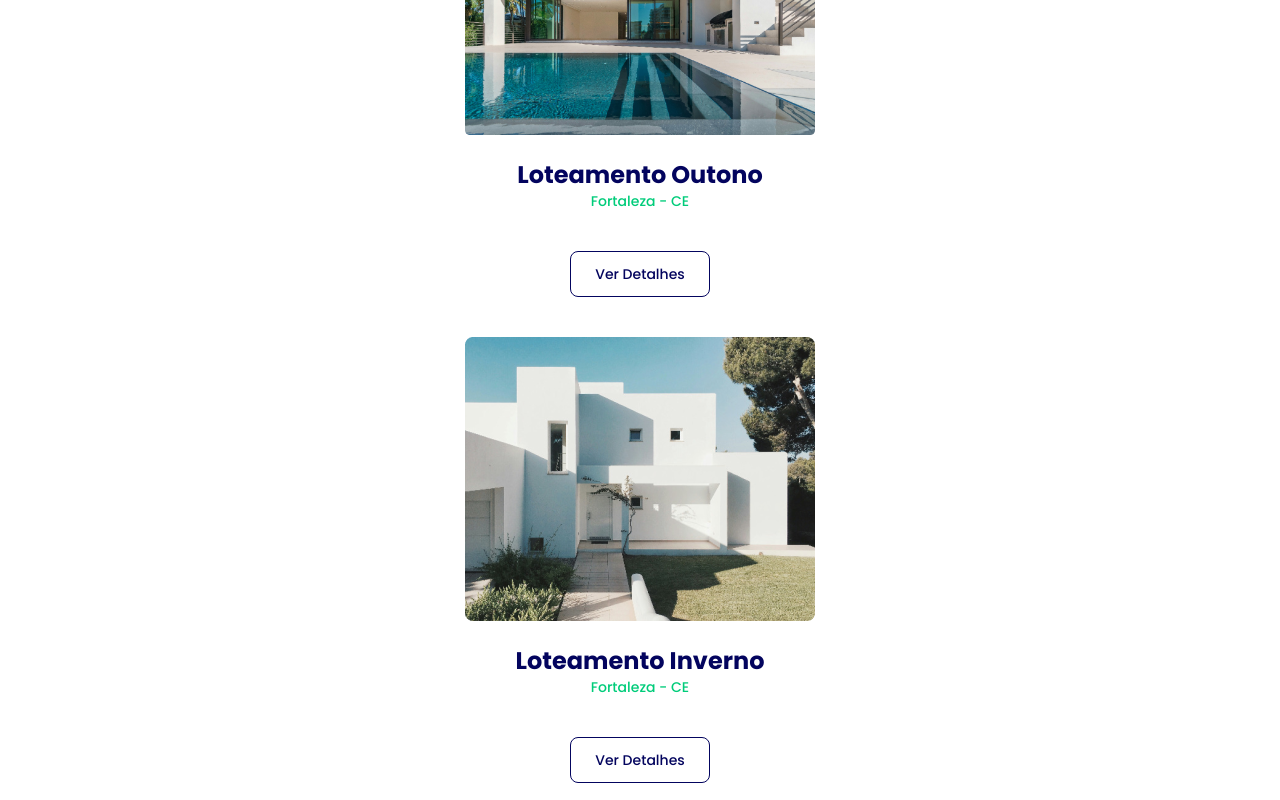
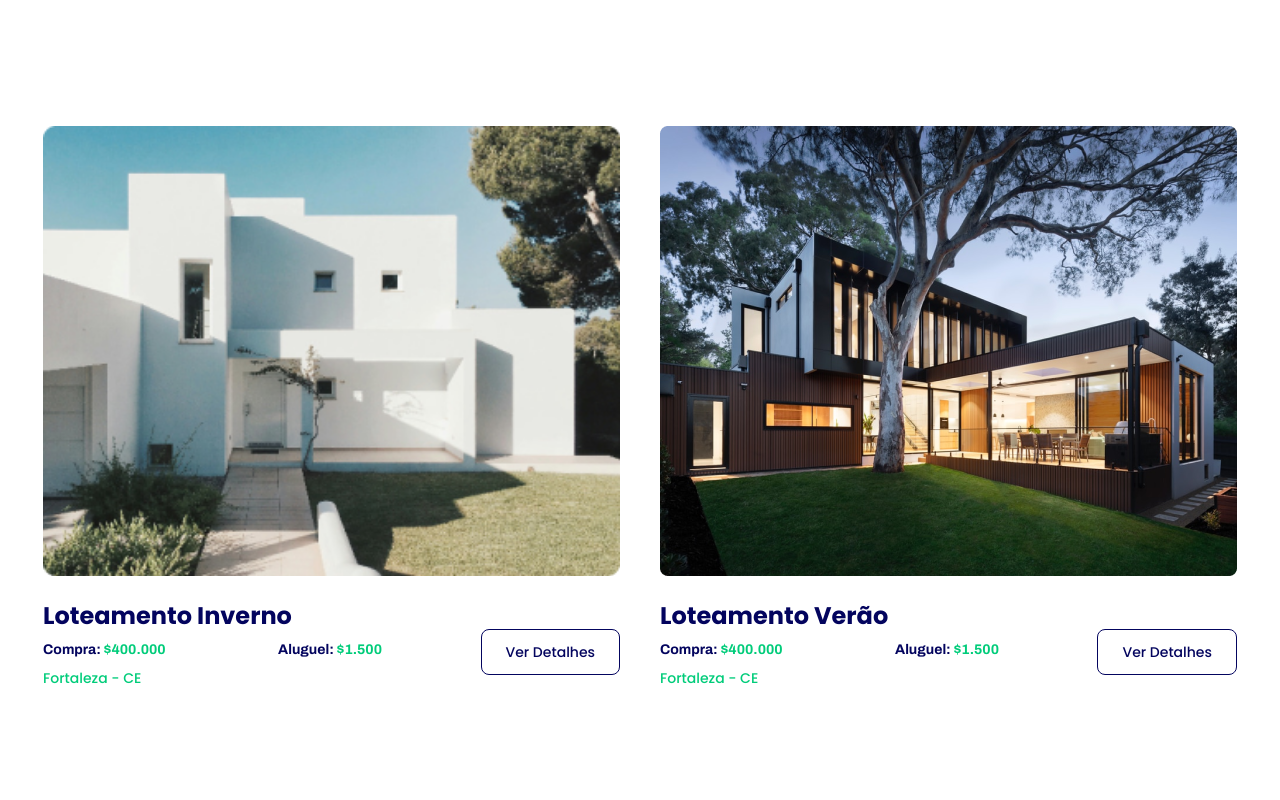
Before and after one commit to LuizLimaDev/vigor-imob, a Next.js app: page /properties in a window 1280 px wide. Shown: the part 980-1780 px from the top of the page. Built offline with nearby package versions, Linux system fonts and the light colour scheme.

Commit message:
feat: properties page desktop

```diff
--- a/app/properties/MenuSliderProperties/MenuSliderProperties.tsx
+++ b/app/properties/MenuSliderProperties/MenuSliderProperties.tsx
@@ -9,22 +9,28 @@ import {
 } from "@/app/_components/ui/select";
 
 const filterButtons = ["Todos", "Novos", "Usados", "Loteamento"];
-const cities = ["São Paulo", "Fortaleza", "Rio de janeiro", "Bahia", "João Pessoa"];
+const cities = [
+  "São Paulo",
+  "Fortaleza",
+  "Rio de janeiro",
+  "Bahia",
+  "João Pessoa",
+];
 
 const MenuSliderProperties = () => {
   return (
-    <div className="my-8 ml-5 flex gap-4 overflow-scroll [&::-webkit-scrollbar]:hidden">
+    <div className="my-8 ml-5 flex gap-4 overflow-scroll desktop:my-16 desktop:items-center desktop:justify-center [&::-webkit-scrollbar]:hidden">
       {filterButtons.map((item, index) => (
         <p
           key={index}
-          className="rounded-[.5rem] border-[.0625rem] border-VIprimary-color p-3 font-archivo text-sm font-bold text-VIprimary-color"
+          className="flex h-[2.5rem] flex-col items-center justify-center rounded-[.5rem] border-[.0625rem] border-VIprimary-color p-3 font-archivo text-sm font-bold text-VIprimary-color desktop:hover:text-VIsecondary-color"
         >
           {item}
         </p>
       ))}
 
       <Select>
-        <SelectTrigger className="w-[180px]">
+        <SelectTrigger className="w-[11.25rem] border border-VIprimary-color desktop:flex desktop:justify-center desktop:gap-6">
           <SelectValue placeholder="Cidade" />
         </SelectTrigger>
         <SelectContent>
--- a/app/properties/PropertieCard/PropertieCard.tsx
+++ b/app/properties/PropertieCard/PropertieCard.tsx
@@ -12,14 +12,35 @@ export type TProps = {
 
 const PropertieCard = ({ src, alt, title, city, state, href }: TProps) => {
   return (
-    <div className="mb-10 flex flex-col items-center justify-center">
-      <Image src={src} alt={alt} width={350} height={273} />
-      <h3 className="mt-6 font-poppins text-2xl font-bold text-VIprimary-color">
+    <div className="mb-10 flex flex-col items-center justify-center desktop:w-[36.06rem]">
+      <Image
+        src={src}
+        alt={alt}
+        width={0}
+        height={0}
+        sizes="100vw"
+        className="h-[17.0625rem] w-[21.875rem] desktop:h-[28.125rem] desktop:w-[36.0625rem]"
+      />
+
+      <div className="mb-10 flex flex-col items-center justify-center desktop:w-[36.0625rem] desktop:flex-row desktop:justify-between">
+        <div className="flex flex-col items-center justify-center desktop:gap-2">
+          <h3 className="mt-6 font-poppins text-2xl font-bold text-VIprimary-color desktop:self-start">
             {title}
           </h3>
-      <p className="font-poppins text-sm text-VIsecondary-color">
+
+          <div className="zero:hidden desktop:flex desktop:w-[21.1875rem] desktop:justify-between">
+            <p className="font-archivo text-sm font-bold text-VIprimary-color">
+              Compra: <span className="text-VIsecondary-color">$400.000</span>
+            </p>
+            <p className="font-archivo text-sm font-bold text-VIprimary-color">
+              Aluguel: <span className="text-VIsecondary-color">$1.500</span>
+            </p>
+          </div>
+
+          <p className="font-poppins text-sm text-VIsecondary-color desktop:self-start">
             {city} - {state}
           </p>
+        </div>
 
         <Link
           href={`/properties/${href}`}
@@ -28,6 +49,7 @@ const PropertieCard = ({ src, alt, title, city, state, href }: TProps) => {
           Ver Detalhes
         </Link>
       </div>
+    </div>
   );
 };
 
--- a/app/properties/page.tsx
+++ b/app/properties/page.tsx
@@ -13,7 +13,7 @@ const Properties = () => {
       <Hero src="/Pages/properties/hero.png" alt="imóveis" title="Imóveis" />
       <MenuSliderProperties />
 
-      <div className="flex flex-col items-center justify-center">
+      <div className="flex flex-col items-center justify-center desktop:w-screen desktop:flex-row desktop:flex-wrap desktop:gap-x-10 desktop:gap-y-12">
         {properties.map((propertie) => (
           <PropertieCard
             key={propertie.id}
--- a/db/db.json
+++ b/db/db.json
@@ -107,6 +107,22 @@
       "title": "Inverno",
       "text": "Lorem ipsum dolor sit amet consectetur adipisicing elit. Iste rerum necessitatibus provident amet accusantium aliquid labore nobis vitae. Earum amet labore tenetur porro placeat obcaecati accusamus enim eveniet maiores quasi! Corrupti vel officia dicta dolorem nostrum ut aperiam nobis ab quisquam iure cumque nam quos facilis quasi ipsa nemo soluta officiis, praesentium ullam consequatur aspernatur incidunt in inventore. Quam, aperiam doloribus. Nisi quam dolorem omnis praesentium est natus? Quaerat ratione ipsam inventore, necessitatibus eaque repellat voluptatum nemo totam voluptatibus obcaecati, nesciunt iure dolorum? Laborum molestias aliquid minus nobis voluptas dicta vero, repudiandae possimus reprehenderit ullam incidunt adipisci consequatur, quod saepe.",
       "propertie": false
+    },
+    {
+      "id": 11,
+      "src": "/Pages/properties/properties-details/04.png",
+      "alt": "foto 01",
+      "title": "Loteamento Verão",
+      "text": "Lorem ipsum dolor sit amet consectetur adipisicing elit. Iste rerum necessitatibus provident amet accusantium aliquid labore nobis vitae. Earum amet labore tenetur porro placeat obcaecati accusamus enim eveniet maiores quasi! Corrupti vel officia dicta dolorem nostrum ut aperiam nobis ab quisquam iure cumque nam quos facilis quasi ipsa nemo soluta officiis, praesentium ullam consequatur aspernatur incidunt in inventore. Quam, aperiam doloribus. Nisi quam dolorem omnis praesentium est natus? Quaerat ratione ipsam inventore, necessitatibus eaque repellat voluptatum nemo totam voluptatibus obcaecati, nesciunt iure dolorum? Laborum molestias aliquid minus nobis voluptas dicta vero, repudiandae possimus reprehenderit ullam incidunt adipisci consequatur, quod saepe.",
+      "size": "100m²",
+      "bedroom": 1,
+      "bathroom": 1,
+      "garage": 1,
+      "street": "Rua dos Cajazeiros",
+      "number": "15-50",
+      "city": "Fortaleza",
+      "state": "CE",
+      "propertie": true
     }
   ]
 }
```
Also changed, not shown: public/Pages/properties/properties-details/04.png (added). Lines whose indentation alone changed are shown as unchanged.
